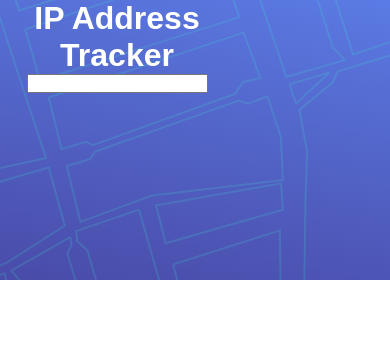
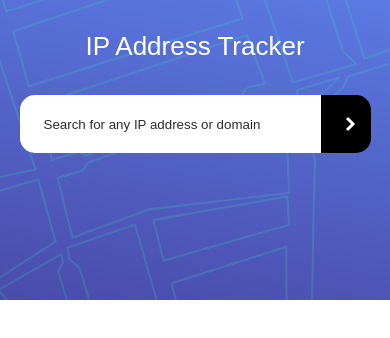
Before and after one commit to SirTLD/IP-Address-Tracker, a React (Create React App) app: page / in a window 390 px wide. Shown: the top 338 px of the page. Built offline with nearby package versions, Linux system fonts and the light colour scheme.

Commit message:
update to mobile layout top portion

```diff
--- a/src/Components/BodyContainer/BodyContainerItems.js
+++ b/src/Components/BodyContainer/BodyContainerItems.js
@@ -1,14 +1,11 @@
 import styled from 'styled-components';
 
 import ImgBackground from '../../images/BannerTop.svg';
+import IconImg from '../../images/SearchIcon.svg';
 
-export const MainContainerTopContainer = styled.div`
+export const Container = styled.div`
   width: 100vw;
-  height: 280px;
-  background-image: url(${ImgBackground});
-  background-position: center;
-  background-size: cover;
-  background-repeat: no-repeat;
+  height: 100vh;
 `;
 
 export const MainContainerTop = styled.div`
@@ -17,19 +14,59 @@ export const MainContainerTop = styled.div`
   width: 60%;
   justify-content: center;
   align-items: center;
+  margin: 0 auto;
+  width: 100vw;
+
+  background-image: url(${ImgBackground});
+  background-position: center;
+  background-size: cover;
+  background-repeat: no-repeat;
+`;
+
+export const MainContainerTopItems = styled.div`
+  width: 90%;
+  height: 300px;
 `;
 
 export const TitleH1 = styled.h1`
-font weight: 500;
-color: #fff;
-text-align: center;
-
-
+  font-weight: 500;
+  font-size: 26px;
+  color: #fff;
+  text-align: center;
+  margin-top: 31px;
 `;
 
-export const SearchInput = styled.input``;
+export const SearchContainer = styled.div`
+  width: 100%;
+  height: 58px;
+  margin-top: 33px;
+  display: flex;
+`;
+
+export const SearchInput = styled.input`
+  width: 100%;
+  height: 100%;
+  border-radius: 15px 0 0 15px;
+  border: none;
+  outline: none;
+  padding-left: 24px;
+
+  &::placeholder {
+    font-family: 'Rubik', sans-serif;
+    color: #2c2c2c;
+  }
+`;
+
+export const SearchIcon = styled.div`
+  width: 58px;
+  height: 100%;
+  border-radius: 0 15px 15px 0;
+  background-image: url(${IconImg});
+`;
 
 export const MainContainerBottom = styled.div`
-  display: flex;
+  height: calc(100vh-280px);
+  width: 100vw;
+  background-color: orange;
   width: 100vw;
 `;
--- a/src/Components/BodyContainer/index.js
+++ b/src/Components/BodyContainer/index.js
@@ -1,23 +1,33 @@
 import React from 'react';
 
 import {
-  MainContainerTopContainer,
+  MainContainerTopItems,
   MainContainerTop,
   TitleH1,
   SearchInput,
   MainContainerBottom,
+  SearchContainer,
+  SearchIcon,
+  Container,
 } from './BodyContainerItems';
 
 function BodyContainer() {
   return (
     <>
-      <MainContainerTopContainer>
+      <Container>
         <MainContainerTop>
-          <TitleH1>IP Address Tracker</TitleH1>
-          <SearchInput></SearchInput>
+          <MainContainerTopItems>
+            <TitleH1>IP Address Tracker</TitleH1>
+            <SearchContainer>
+              <SearchInput
+                placeholder={'Search for any IP address or domain'}
+              />
+              <SearchIcon />
+            </SearchContainer>
+          </MainContainerTopItems>
         </MainContainerTop>
-      </MainContainerTopContainer>
-      <MainContainerBottom></MainContainerBottom>
+        <MainContainerBottom></MainContainerBottom>
+      </Container>
     </>
   );
 }
```
Also changed, not shown: src/images/SearchIcon.svg (added).
